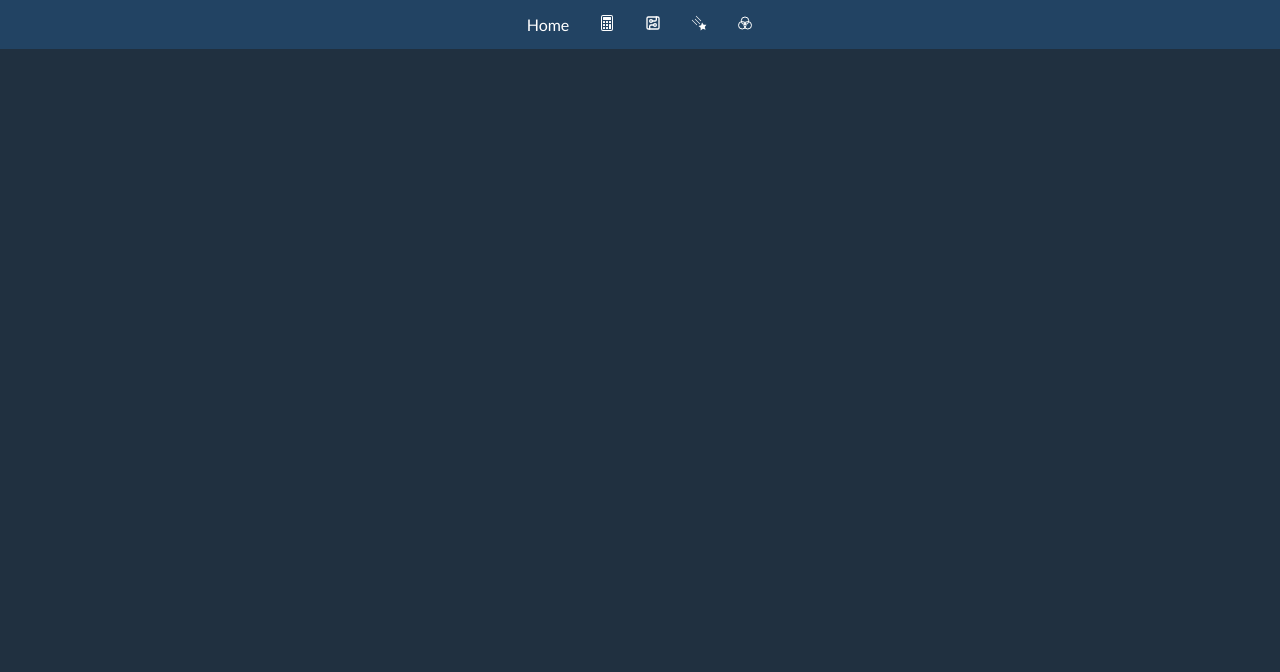
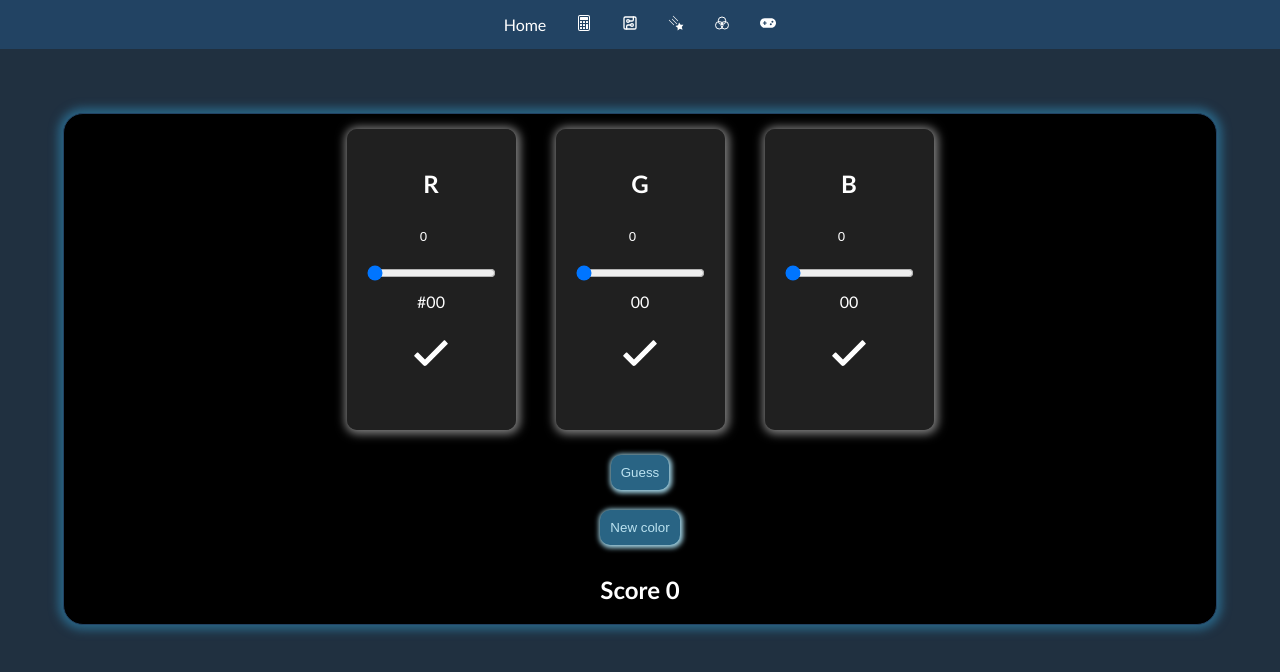
Before and after one commit to luciaalday/hardware-ui, a React (Vite) app in the folder client/: page /colorgame in a window 1280 px wide. Before the commit this address had no page. Shown: the top 672 px of the page. Built offline with nearby package versions, Linux system fonts and the light colour scheme.

Commit message:
Color game

```diff
--- a/client/src/App.jsx
+++ b/client/src/App.jsx
@@ -5,6 +5,7 @@ import Calculator from './pages/Calculator';
 import Circuit from './pages/Circuit';
 import Stars from './stars/stars';
 import ColorContrast from './pages/ColorContract';
+import ColorGame from './pages/ColorGame';
 
 
 export default function App() {
@@ -18,6 +19,7 @@ export default function App() {
           <Route path={`/circuit`} element={<Circuit />} />
           <Route path={`/stars`} element={<Stars />} />
           <Route path={`/color`} element={<ColorContrast />} />
+          <Route path={`/colorgame`} element={<ColorGame />} />
         </Routes>
       </Router>
     </div>
--- /dev/null
+++ b/client/src/assets/game.css
@@ -0,0 +1,66 @@
+.container-large {
+  display: flex;
+  flex-direction: column;
+  justify-content: stretch;
+}
+
+.game-container {
+  text-align: center;
+  display: flex;
+  justify-content: center;
+  align-items: center;
+  gap: 10px;
+}
+
+.game-item {
+  text-align: center;
+  display: flex;
+  flex-direction: column;
+  background-color: #40404080;
+  margin: 15px;
+  border-radius: 10px;
+  padding: 20px;
+  box-shadow: 1px 1px 10px 3px #ffffff80;
+  transition: 0.2s ease-in;
+}
+.game-item:hover {
+  box-shadow: 1px 1px 10px 3px #ffffff;
+}
+
+button {
+  border: none;
+  padding: 10px;
+  border-radius: 10px;
+  box-shadow: 1px 1px 5px 2px #a2d5e7;
+  color: #bbe2f0;
+  background-color: #296484;
+  margin: 10px;
+  transition: 0.1s ease-in;
+}
+
+button:active {
+  transform: scale(0.90);
+}
+
+h1 {
+  padding: 20px;
+  color: white;
+}
+input {
+  background-color: transparent;
+  color: white;
+  text-align: center;
+  border: none;
+  width: fit-content;
+  margin: 10px auto;
+}
+h3 {
+  transition: 0.4s ease-in-out;
+  font-size: 80px;
+  margin: 0;
+  overflow: hidden;
+  max-height: 100px;
+}
+h3.hidden {
+  max-height: 0;
+}
--- a/client/src/assets/index.css
+++ b/client/src/assets/index.css
@@ -26,7 +26,6 @@ article {
 .container {
   text-align: center;
   display: flex;
-  text-align: center;
   justify-content: space-evenly;
   align-items: stretch;
 }
--- a/client/src/components/Nav.jsx
+++ b/client/src/components/Nav.jsx
@@ -3,6 +3,7 @@ import { BsCalculator } from 'react-icons/bs';
 import { LuCircuitBoard } from 'react-icons/lu';
 import { GiFallingStar } from 'react-icons/gi';
 import { IoColorFilterOutline } from 'react-icons/io5';
+import { FaGamepad } from 'react-icons/fa6';
 
 export default function Nav() {
     return(
@@ -12,6 +13,7 @@ export default function Nav() {
             <Link className="nav-top-link" title='Circuit' to='/circuit'><LuCircuitBoard /></Link>
             <Link className="nav-top-link" title='Stars' to='/stars'><GiFallingStar /></Link>
             <Link className="nav-top-link" title='Color' to='/color'><IoColorFilterOutline /></Link>
+            <Link className="nav-top-link" title='Color Game' to='/colorgame'><FaGamepad /></Link>
         </nav>
     )
 }
--- a/client/src/pages/ColorContract.jsx
+++ b/client/src/pages/ColorContract.jsx
@@ -1,4 +1,4 @@
-import { use, useState } from 'react';
+import { useState } from 'react';
 import { ChromePicker } from 'react-color';
 import { IoCheckmarkDoneCircle, IoCheckmarkCircle, IoCloseCircle } from 'react-icons/io5';
 
--- /dev/null
+++ b/client/src/pages/ColorGame.jsx
@@ -0,0 +1,88 @@
+import '../assets/game.css'
+import { useState } from "react";
+import { IoIosArrowUp, IoIosArrowDown, IoIosCheckmark } from "react-icons/io";
+
+export default function ColorGame() {
+    const [r, setR] = useState(0);
+    const [g, setG] = useState(0);
+    const [b, setB] = useState(0);
+
+    const [ru, setRu] = useState(0);
+    const [gu, setGu] = useState(0);
+    const [bu, setBu] = useState(0);
+
+    const [rh, setRh] = useState('00');
+    const [gh, setGh] = useState('00');
+    const [bh, setBh] = useState('00');
+
+    const [showClue, setShowClue] = useState(true);
+    const [score, setScore] = useState(0);
+
+    const resetColor = async () => {
+        const newR = Math.floor(Math.random() * 256);
+        const newG = Math.floor(Math.random() * 256);
+        const newB = Math.floor(Math.random() * 256);
+
+        setR(newR);
+        setG(newG);
+        setB(newB);
+
+    }
+
+    const handleRu = async (r) => {
+        setRu(r);
+        setRh(r.toString(16).padStart(2, '0').toUpperCase());
+    }
+    const handleGu = async (g) => {
+        setGu(g);
+        setGh(g.toString(16).padStart(2, '0').toUpperCase());
+    }
+    const handleBu = async (b) => {
+        setBu(b);
+        setBh(b.toString(16).padStart(2, '0').toUpperCase());
+    }
+
+    const handleGuess = async () => {
+        setShowClue(true);
+        setTimeout(()=>setShowClue(false), 2000);
+        if (r==ru && g==gu && b==bu) {
+            setScore(score + 1);
+            resetColor();
+        }
+        return;
+    }
+
+    return (
+        <div>
+            <article style={{backgroundColor:`rgb(${r}, ${g}, ${b})`}}>
+                <div className='game-container'>
+                    <div className='game-item'>
+                        <h2>R</h2>
+                        <input type='number' min='0' max='255' value={ru} onChange={(e)=>handleRu(Number(e.target.value))} />
+                        <input type='range' min='0' max='255' value={ru} onChange={(e)=>handleRu(Number(e.target.value))} />
+                        <p>#{rh}</p>
+                        <h3 className={`${showClue ? '' : 'hidden'}`}>{ru==r ? <IoIosCheckmark /> : (r > ru ? <IoIosArrowUp /> : <IoIosArrowDown />)}</h3>
+                    </div>
+                    <div className='game-item'>
+                        <h2>G</h2>
+                        <input type='number' min='0' max='255' value={gu} onChange={(e)=>handleGu(Number(e.target.value))} />
+                        <input type='range' min='0' max='255' value={gu} onChange={(e)=>handleGu(Number(e.target.value))} />
+                        <p>{gh}</p>
+                        <h3 className={`${showClue ? '' : 'hidden'}`}>{gu==g ? <IoIosCheckmark /> : (g > gu ? <IoIosArrowUp /> : <IoIosArrowDown />)}</h3>
+                    </div>
+                    <div className='game-item'>
+                        <h2>B</h2>
+                        <input type='number' min='0' max='255' value={bu} onChange={(e)=>handleBu(Number(e.target.value))} />
+                        <input type='range' min='0' max='255' value={bu} onChange={(e)=>handleBu(Number(e.target.value))} />
+                        <p>{bh}</p>
+                        <h3 className={`${showClue ? '' : 'hidden'}`}>{bu==b ? <IoIosCheckmark /> : (b > bu ? <IoIosArrowUp /> : <IoIosArrowDown />)}</h3>
+                    </div>
+                </div>
+                <button onClick={handleGuess}>Guess</button>
+                <br></br>
+                <button onClick={resetColor}>New color</button>
+                <h2>Score {score}</h2>
+            </article>
+        </div>
+    )
+}
```
